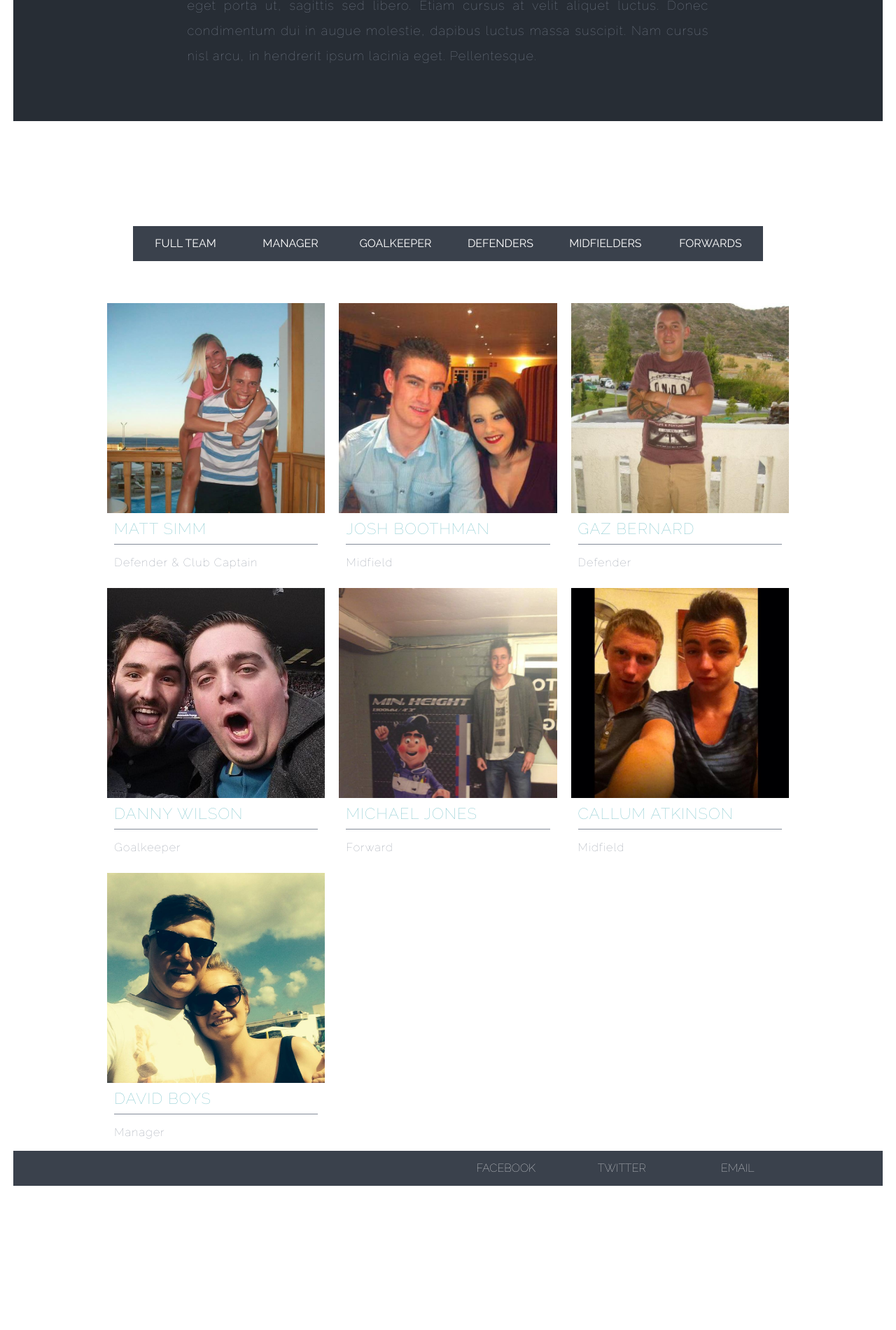
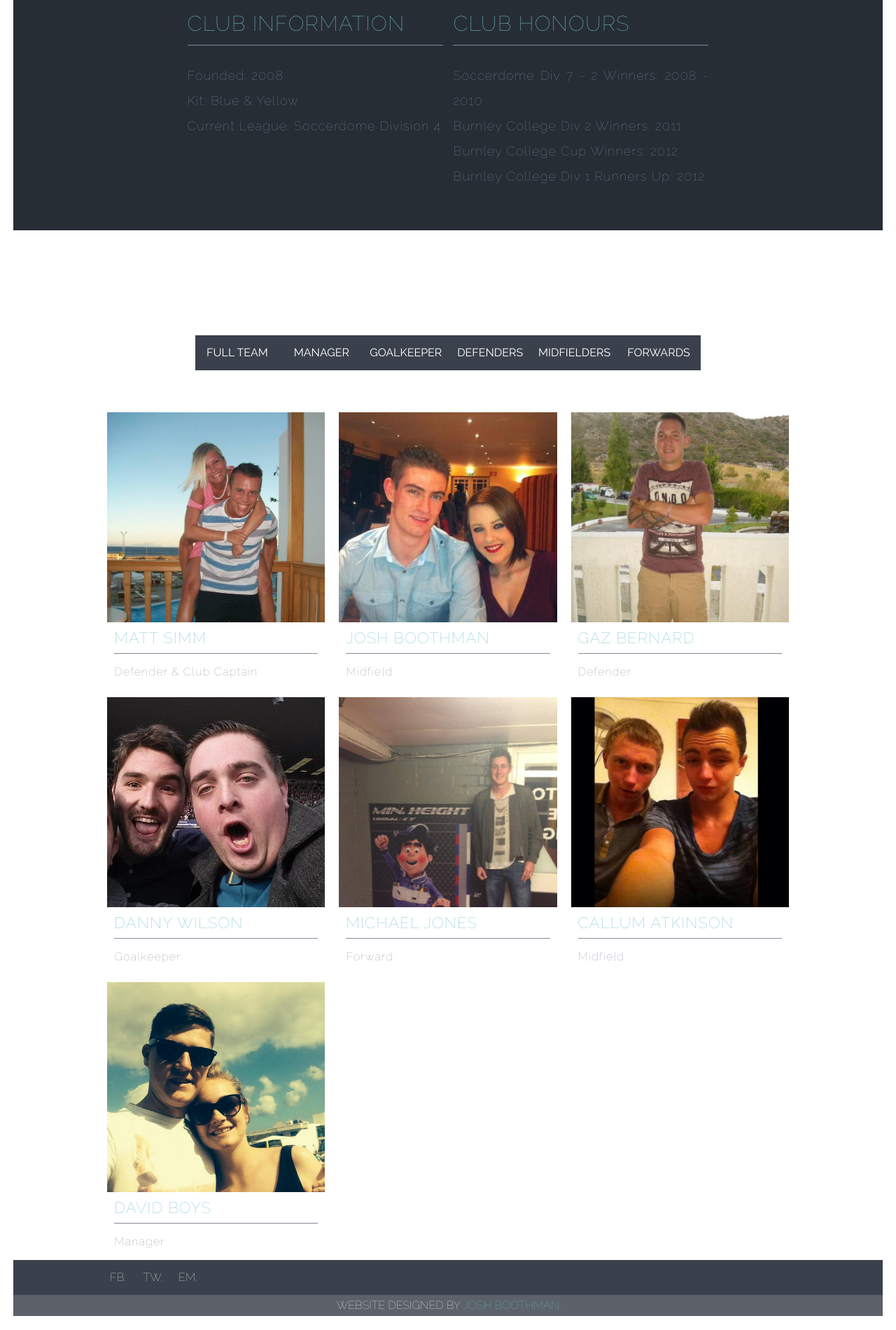
Before and after one commit to DinglesFC/DinglesFC.github.io, a plain HTML site: page index.html in a window 1280 px wide. Shown: the part 1217-3117 px from the top of the page at 70% size. Before the commit the page ends 2931 px from the top, so only its background shows below. Drawn offline with nearby package versions, Linux system fonts and the light colour scheme.

Commit message:
Second Update - 16th July 2014
Added a few things to the footer and about section

```diff
--- a/css/index.css
+++ b/css/index.css
@@ -115,11 +115,33 @@ li {
     letter-spacing: 1.2px;
 }
 
+.add-info {
+    margin-top: 50px;
+    height: 250px;
+}
+
+.club-info, .club-awards {
+    float: left;
+    width: 49%;
+}
+
+.club-info {
+    margin-right: 2%;
+}
+
 .section-one-container h1 {
     font-size: 45px;
     color: #6EBEC5;
     text-transform: uppercase;
     margin-bottom: 50px;
+    border-bottom: 1px solid #838B99;
+}
+
+.section-one-container h2 {
+    font-size: 30px;
+    color: #6EBEC5;
+    text-transform: uppercase;
+    margin-bottom: 25px;
     border-bottom: 1px solid #838B99;
 }
 
@@ -138,7 +160,7 @@ li {
 }
 
 .player-nav ul {
-    width: 900px;
+    width: 60%;
     margin: 0 auto;
 }
 
@@ -161,6 +183,7 @@ li {
 }
 
 .section-two {
+    clear: both;
     width: 100%;
     margin: 0 auto;
     background: white;
@@ -237,7 +260,7 @@ li {
 .section-three {
     clear: both;
     width: 100%;
-    margin: 0 auto 20px auto;
+    margin: 0 auto /*20px*/0 auto;
     background: #3A414C;
 }
 
@@ -245,19 +268,17 @@ li {
     width: 80%;
     height: 50px;
     margin: 0 auto;
-    text-align: justify;
     color: #838B99;
     text-transform: uppercase;
 }
 
 .section-three-container ul {
-    float: right;
-    width: 50%;
+    width: 150px;
 }
 
 .section-three-container li {
     float: left;
-    width: 33.3333%;
+    width: 50px;
     display: inline;
     line-height: 50px;
     text-align: center;
@@ -270,6 +291,33 @@ li {
 
 .section-three-container a:hover {
     background: #6EBEC5;
+}
+
+/* SECTION FOUR STYLES */
+.section-four {
+    clear: both;
+    width: 100%;
+    margin: 0 auto 20px auto;
+    background: #5D626A;
+}
+
+.section-four-container {
+    width: 80%;
+    margin: 0 auto;
+    height: 30px;
+    margin: 0 auto;
+    color: #838B99;
+    text-transform: uppercase;
+}
+
+.section-four-container p {
+    line-height: 30px;
+    color: white;
+    text-align: center;
+}
+
+.section-four-container a {
+    color: #6EBEC5;
 }
 
 /* PAGE FOOTER STYLES */
--- a/css/medium.css
+++ b/css/medium.css
@@ -1,4 +1,5 @@
 @media screen and (max-width: 900px) {
+
 
     .section-two-container {
         width: 90%;
@@ -8,7 +9,7 @@
         width: 50%;
     }
 
-    .section-three-container {
+    .player-nav, .section-three-container {
         font-size: 75%;
     }
 
--- a/css/small.css
+++ b/css/small.css
@@ -1,4 +1,12 @@
 @media screen and (max-width: 600px) {
+
+    .banner {
+        height: 600px;
+    }
+
+    .section-one-container {
+        width: 90%;
+    }
 
     .section-two-container {
         width: 80%;
--- a/index.html
+++ b/index.html
@@ -82,7 +82,22 @@
         <section class="section-one" id="s1">
             <section class="section-one-container">
                 <h1>About Us</h1>
-                <p>Lorem ipsum dolor sit amet, consectetur adipiscing elit. Sed volutpat nibh in accumsan tincidunt. Curabitur posuere eros dignissim ante volutpat, ac pharetra metus pulvinar. Quisque dolor nunc, pharetra at leo sit amet, elementum hendrerit leo. Maecenas elementum dapibus lectus, et congue lacus semper at. Morbi vehicula sodales massa sit amet ultricies. Nulla non erat at ipsum blandit bibendum. Vivamus ultricies sem quis lacinia luctus. Cras purus quam, luctus eget porta ut, sagittis sed libero. Etiam cursus at velit aliquet luctus. Donec condimentum dui in augue molestie, dapibus luctus massa suscipit. Nam cursus nisl arcu, in hendrerit ipsum lacinia eget. Pellentesque.</p>
+                <p>Lorem ipsum dolor sit amet, consectetur adipiscing elit. Sed volutpat nibh in accumsan tincidunt. Curabitur posuere eros dignissim ante volutpat, ac pharetra metus pulvinar. Quisque dolor nunc, pharetra at leo sit amet, elementum hendrerit leo. Maecenas elementum dapibus lectus, et congue lacus semper at. Morbi vehicula sodales massa sit amet ultricies.</p>
+                <section class="add-info">
+                    <section class="club-info">
+                        <h2>Club Information</h2>
+                        <p>Founded: 2008</p>
+                        <p>Kit: Blue & Yellow</p>
+                        <p>Current League: Soccerdome Division 4</p>
+                    </section>
+                    <section class="club-awards">
+                        <h2>Club Honours</h2>
+                        <p>Soccerdome Div 7 - 2 Winners: 2008 - 2010</p>
+                        <p>Burnley College Div 2 Winners: 2011</p>
+                        <p>Burnley College Cup Winners: 2012</p>
+                        <p>Burnley College Div 1 Runners Up: 2012</p>
+                    </section>
+                </section>
             </section>
         </section>
 
@@ -155,10 +170,16 @@
             <section class="section-three-container">
                 <!-- Copyrights and web design floated left -->
                 <ul>
-                    <li><a href="https://www.facebook.com/groups/1495926827307427/">Facebook</a></li>
-                    <li><a href="#">Twitter</a></li>
-                    <li><a href="mailto:dinglesfc@gmail.com">Email</a></li>
+                    <li><a href="https://www.facebook.com/groups/1495926827307427/">Fb.</a></li>
+                    <li><a href="#">Tw.</a></li>
+                    <li><a href="mailto:dinglesfc@gmail.com">Em.</a></li>
                 </ul>
+            </section>
+        </section>
+
+        <section class="section-four" id="s4">
+            <section class="section-four-container">
+                <p>Website designed by <a href="#">Josh Boothman</a></p>
             </section>
         </section>
 
```
